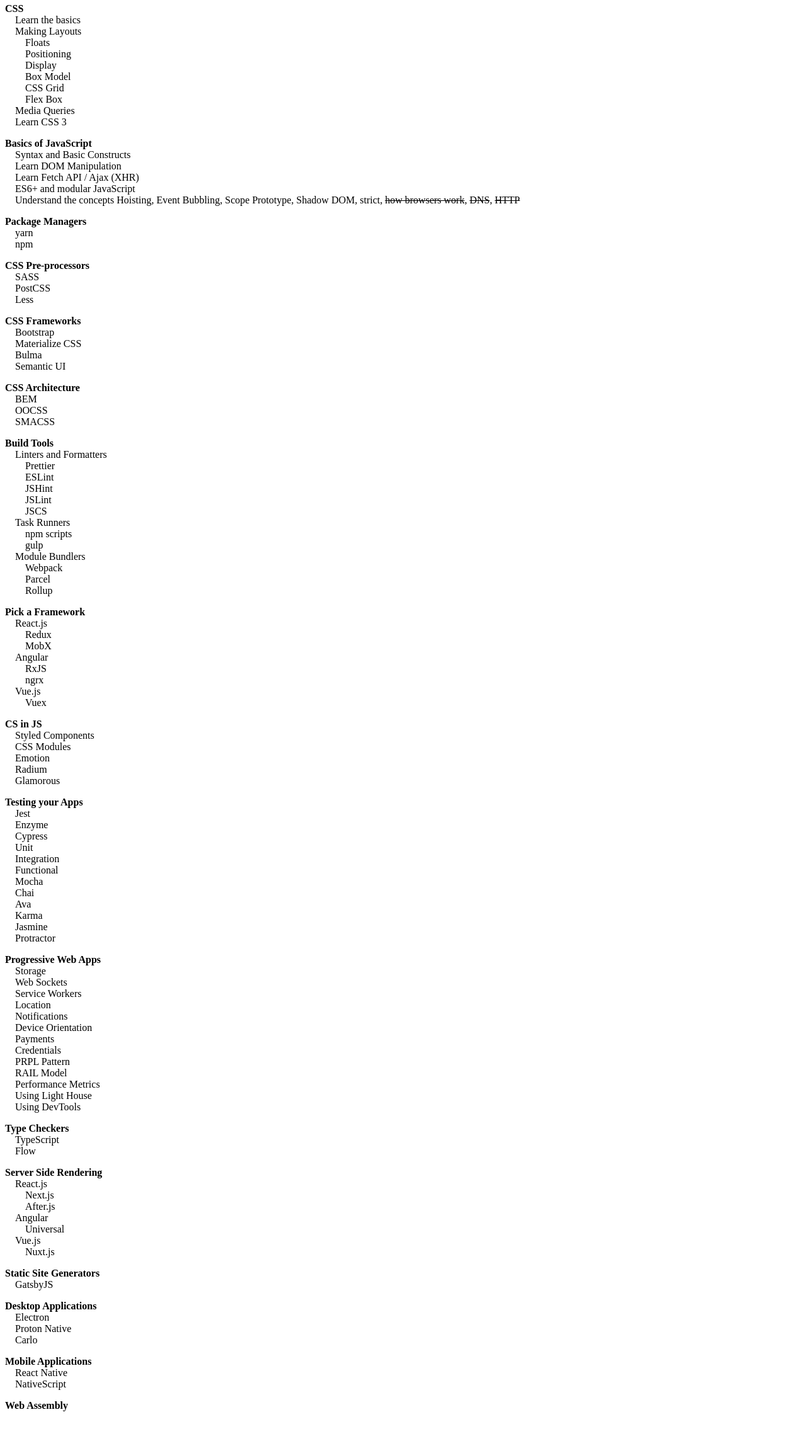
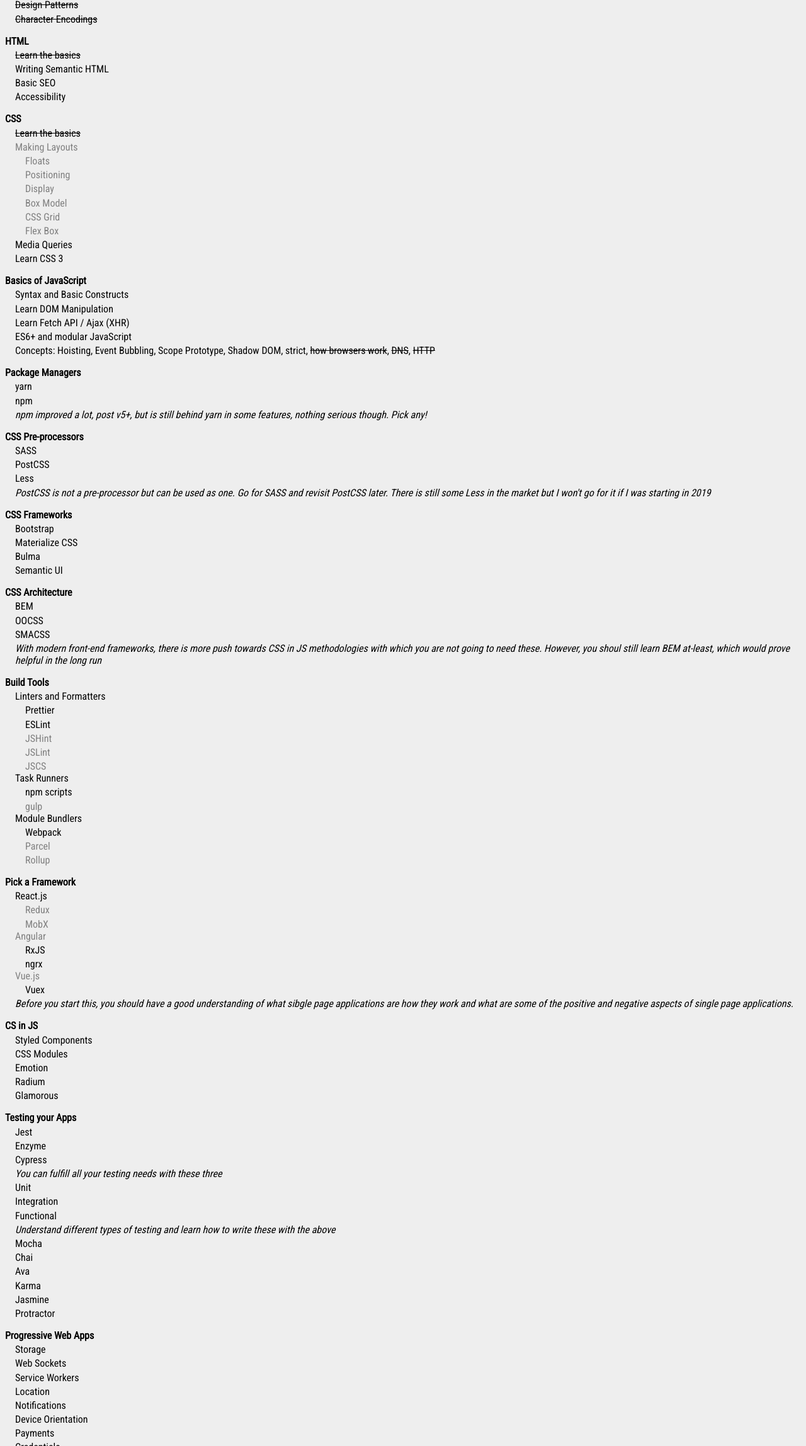
Before and after one commit to miniminimalist/homepage, a plain HTML site: page roadmap.html in a window 1280 px wide. Shown: the part 504-2800 px from the top of the page at 63% size. Before the commit the page ends 2753 px from the top, so only its background shows below. Drawn offline with Linux system fonts and the light colour scheme.

Commit message:
v0.0.4 \\\ Internal CSS +resources

```diff
--- /dev/null
+++ b/resources.html
@@ -0,0 +1,90 @@
+<!DOCTYPE html>
+<html lang="en" dir="ltr">
+  <head>
+    <meta charset="utf-8">
+    <link href="https://fonts.googleapis.com/css?family=Roboto+Condensed&display=swap" rel="stylesheet">
+    <title>Kovalev Evgeniy | HTML\CSS\JS and other usefull resources</title>
+
+    <!-- ▼▼▼ Temporary internal CSS ▼▼▼ -->
+    <style>
+
+      body {
+        background-color: #eeeeee;
+        font-family: 'Roboto Condensed', sans-serif;
+      }
+
+      li {
+        margin: 0 0 .5em 0;
+      }
+
+      footer {
+        background-color: dimGray;
+        color: white;
+        padding: 1em;
+      }
+
+      a:link {
+        color: dodgerBlue;
+      }
+
+      a:visited {
+        color: black;
+      }
+
+      a:hover {
+        color: #3FB2FF;
+      }
+
+      a:active {
+        color: white;
+      }
+
+      footer a:link {
+        color: white;
+      }
+
+      footer a:visited {
+        color: white;
+      }
+
+      footer a:hover {
+        color: #3FB2FF;
+      }
+
+      footer a:active {
+        color: white;
+      }
+
+    </style>
+    <!-- ▲▲▲ Temporary internal CSS ▲▲▲ -->
+
+  </head>
+
+  <body>
+    <p>&lt;-- <a href="index.html" title="Main Page">Back</a></p>
+
+    <main>
+
+      <ul>
+        <li><a href="https://roadmap.sh">RoadMap.sh</a> - Roadmaps for Developers</li>
+        <li><a href="https://www.freecodecamp.org/" target="_blank">freeCodeCamp.org</a> - Learn to code</li>
+        <li><a href="https://www.w3schools.com/" target="_blank">w3schools.com</a> - Code reference</li>
+        <li><a href="https://www.w3.org/TR/WCAG20-TECHS/Overview.html#contents" target="_blank">Techniques for WCAG 2.0</a> - Techniques and Failures for Web Content Accessibility Guidelines 2.0</li>
+        <li><a href="https://atom.io/" target="_blank">ATOM.io</a> - A hackable text editor</li>
+        <li><a href="https://git-scm.com/book/en/v2" target="_blank">Git Book v2</a> - online Git manual</li>
+        <li><a href="https://github.com/" target="_blank">GitHub.com</a> - Git online repositories</li>
+        <li><a href="https://stackoverflow.com/" target="_blank">StackOverflow.com</a> - IT Google</li>
+        <li><a href="https://habr.com/" target="_blank">habr.com</a> - Russian IT blogs</li>
+        <li><a href="https://css-tricks.com/">CSS-tricks.com</a> - Examples of good CSS effects</li>
+        <li><a href="https://typo3.org/" target="_blank">TYPO3.org</a> - CMS</li>
+        <li><a href="https://fonts.google.com/" target="_blank">Google Web Fonts</a> - Embedded Web Fonts</li>
+        <li><a href="https://htmlcolorcodes.com/" target="_blank">HTML Color Harmonies</a></li>
+        <li><a href="https://byet.host/" target="_blank">ByetHost</a> - Free hosting for only learning purposes (do not use for commercial)</li>
+        <li><a href="https://semver.org/" target="_blank">Semantic Versioning 2.0.0</a> </li>
+        <li><a href ="https://www.radio.net/s/ambientsleepingpill" target="_blank">Ambient Sleeping Pill</a> - radio</li>
+      </ul>
+
+    </main>
+  </body>
+
+</html>
--- a/roadmap.html
+++ b/roadmap.html
@@ -2,22 +2,58 @@
 <html lang="en" dir="ltr">
   <head>
     <meta charset="utf-8">
+    <link href="https://fonts.googleapis.com/css?family=Roboto+Condensed&display=swap" rel="stylesheet">
     <title>Kovalev Evgeniy | Learning roadmap</title>
 
     <!-- ▼▼▼ Temporary internal CSS ▼▼▼ -->
     <style>
+
+      .cdt {
+        margin: 0 0 0 0;
+      }
+
+      .rec {
+        color: black;
+      }
+
+      .opt {
+        color: gray;
+      }
+
+      body {
+        background-color: #eeeeee;
+        font-family: 'Roboto Condensed', sans-serif;
+      }
+
       dl {
         margin: 0;
+        color: gray;
       }
+
       dt {
         margin: 1em 0 0 0;
       }
-      #idt {
-        margin: 0 0 0 0;
+
+      dd {
+        margin: 0.2em 0 0 1em;
       }
-      dd {
-        margin: 0 0 0 1em;
+
+      a:link {
+        color: dodgerBlue;
       }
+
+      a:visited {
+        color: black;
+      }
+
+      a:hover {
+        color: #3FB2FF;
+      }
+
+      a:active {
+        color: white;
+      }
+
     </style>
     <!-- ▲▲▲ Temporary internal CSS ▲▲▲ -->
 
@@ -27,12 +63,17 @@
     <p>&lt;-- <a href="index.html" title="Main Page">Back</a></p>
     <main>
       <h2>Front-End learning Roadmap</h2>
-      <p>
-        Legend:<br>
-        Learning in progress<br>
-        <s>Finished</s>
-      </p>
-      <dl>
+      <p>By <a href="https://twitter.com/kamranahmedse" target="_blank">Kamran Ahmed</a><br><a href="https://roadmap.sh" target="_blank">Original version</a></p>
+
+      <dl class="rec">
+        <dt>Legend:</dt>
+        <dd>Recomended</dd>
+        <dd class="opt">Options</dd>
+        <dd>Learning in progress</dd>
+        <dd><s>Finished</s></dd>
+      </dl>
+
+      <dl class="rec">
         <dt><strong><s>Basic prerequisite</s></strong></dt>
         <dd><s>Git - Version Control</s></dd>
         <dd><s>Basic Terminal Usage</s></dd>
@@ -47,18 +88,18 @@
         <dd><s>Character Encodings</s></dd>
       </dl>
 
-      <dl>
+      <dl class="rec">
         <dt><strong>HTML</strong></dt>
           <dd><s>Learn the basics</s></dd>
           <dd>Writing Semantic HTML</dd>
           <dd>Basic SEO</dd>
           <dd>Accessibility</dd>
 
-        <dt><strong>CSS</strong></dt>
-          <dd>Learn the basics</dd>
+        <dt class="rec"><strong>CSS</strong></dt>
+          <dd><s>Learn the basics</s></dd>
           <dd>
             <dl>
-              <dt id="idt">Making Layouts</dt>
+              <dt class="cdt">Making Layouts</dt>
                 <dd>Floats</dd>
                 <dd>Positioning</dd>
                 <dd>Display</dd>
@@ -70,80 +111,86 @@
           <dd>Media Queries</dd>
           <dd>Learn CSS 3</dd>
 
-        <dt><strong>Basics of JavaScript</strong></dt>
+        <dt class="rec"><strong>Basics of JavaScript</strong></dt>
           <dd>Syntax and Basic Constructs</dd>
           <dd>Learn DOM Manipulation</dd>
           <dd>Learn Fetch API / Ajax (XHR)</dd>
           <dd>ES6+ and modular JavaScript</dd>
-          <dd>Understand the concepts Hoisting, Event Bubbling, Scope Prototype, Shadow DOM, strict, <s>how browsers work</s>, <s>DNS</s>, <s>HTTP</s></dd>
+          <dd>Concepts: Hoisting, Event Bubbling, Scope Prototype, Shadow DOM, strict, <s>how browsers work</s>, <s>DNS</s>, <s>HTTP</s></dd>
 
-        <dt><strong>Package Managers</strong></dt>
-          <dd>yarn</dd>
-          <dd>npm</dd>
+        <dt class="rec"><strong>Package Managers</strong></dt>
+          <dd class="rec">yarn</dd>
+          <dd class="rec">npm</dd>
+          <dd><i>npm improved a lot, post v5+, but is still behind yarn in some features, nothing serious though. Pick any!</i></dd>
 
-        <dt><strong>CSS Pre-processors</strong></dt>
-          <dd>SASS</dd>
+        <dt class="rec"><strong>CSS Pre-processors</strong></dt>
+          <dd class="rec">SASS</dd>
           <dd>PostCSS</dd>
           <dd>Less</dd>
+          <dd><i>PostCSS is not a pre-processor but can be used as one. Go for SASS and revisit PostCSS later. There is still some Less in the market but I won't go for it if I was starting in 2019</i></dd>
 
-        <dt><strong>CSS Frameworks</strong></dt>
-          <dd>Bootstrap</dd>
+        <dt class="rec"><strong>CSS Frameworks</strong></dt>
+          <dd class="rec">Bootstrap</dd>
           <dd>Materialize CSS</dd>
           <dd>Bulma</dd>
           <dd>Semantic UI</dd>
 
-        <dt><strong>CSS Architecture</strong></dt>
-          <dd>BEM</dd>
+        <dt class="rec"><strong>CSS Architecture</strong></dt>
+          <dd class="rec">BEM</dd>
           <dd>OOCSS</dd>
           <dd>SMACSS</dd>
+          <dd><i>With modern front-end frameworks, there is more push towards CSS in JS methodologies with which you are not going to need these. However, you shoul still learn BEM at-least, which would prove helpful in the long run</i></dd>
 
-        <dt><strong>Build Tools</strong></dt>
+        <dt class="rec"><strong>Build Tools</strong></dt>
           <dd>
             <dl>
-              <dt id="idt">Linters and Formatters</dt>
-                <dd>Prettier</dd>
-                <dd>ESLint</dd>
+              <dt class="cdt rec">Linters and Formatters</dt>
+                <dd class="rec">Prettier</dd>
+                <dd class="rec">ESLint</dd>
                 <dd>JSHint</dd>
                 <dd>JSLint</dd>
                 <dd>JSCS</dd>
-              <dt id="idt">Task Runners</dt>
-                <dd>npm scripts</dd>
+              <dt class="cdt rec">Task Runners</dt>
+                <dd class="rec">npm scripts</dd>
                 <dd>gulp</dd>
-              <dt id="idt">Module Bundlers</dt>
-                <dd>Webpack</dd>
+              <dt class="cdt rec">Module Bundlers</dt>
+                <dd class="rec">Webpack</dd>
                 <dd>Parcel</dd>
                 <dd>Rollup</dd>
             </dl>
           </dd>
 
-        <dt><strong>Pick a Framework</strong></dt>
+        <dt class="rec"><strong>Pick a Framework</strong></dt>
           <dd>
             <dl>
-              <dt id="idt"> React.js</dt>
+              <dt class="cdt rec"> React.js</dt>
                 <dd>Redux</dd>
                 <dd>MobX</dd>
-              <dt id="idt">Angular</dt>
-                <dd>RxJS</dd>
-                <dd>ngrx</dd>
-              <dt id="idt">Vue.js</dt>
-                <dd>Vuex</dd>
+              <dt class="cdt">Angular</dt>
+                <dd class="rec">RxJS</dd>
+                <dd class="rec">ngrx</dd>
+              <dt class="cdt">Vue.js</dt>
+                <dd class="rec">Vuex</dd>
             </dl>
           </dd>
+          <dd><i>Before you start this, you should have a good understanding of what sibgle page applications are how they work and what are some of the positive and negative aspects of single page applications.</i></dd>
 
         <dt><strong>CS in JS</strong></dt>
-          <dd>Styled Components</dd>
-          <dd>CSS Modules</dd>
+          <dd class="rec">Styled Components</dd>
+          <dd class="rec">CSS Modules</dd>
           <dd>Emotion</dd>
           <dd>Radium</dd>
           <dd>Glamorous</dd>
 
         <dt><strong>Testing your Apps</strong></dt>
-          <dd>Jest</dd>
-          <dd>Enzyme</dd>
-          <dd>Cypress</dd>
-          <dd>Unit</dd>
-          <dd>Integration</dd>
-          <dd>Functional</dd>
+          <dd class="rec">Jest</dd>
+          <dd class="rec">Enzyme</dd>
+          <dd class="rec">Cypress</dd>
+          <dd><i>You can fulfill all your testing needs with these three</i></dd>
+          <dd class="rec">Unit</dd>
+          <dd class="rec">Integration</dd>
+          <dd class="rec">Functional</dd>
+          <dd><i>Understand different types of testing and learn how to write these with the above</i> </dd>
           <dd>Mocha</dd>
           <dd>Chai</dd>
           <dd>Ava</dd>
@@ -152,50 +199,54 @@
           <dd>Protractor</dd>
 
         <dt><strong>Progressive Web Apps</strong></dt>
-          <dd>Storage</dd>
-          <dd>Web Sockets</dd>
-          <dd>Service Workers</dd>
+          <dd class="rec">Storage</dd>
+          <dd class="rec">Web Sockets</dd>
+          <dd class="rec">Service Workers</dd>
           <dd>Location</dd>
           <dd>Notifications</dd>
           <dd>Device Orientation</dd>
           <dd>Payments</dd>
           <dd>Credentials</dd>
-          <dd>PRPL Pattern</dd>
-          <dd>RAIL Model</dd>
-          <dd>Performance Metrics</dd>
-          <dd>Using Light House</dd>
-          <dd>Using DevTools</dd>
+          <dd><i>Learn different Web APIs used in PWAs</i></dd>
+          <dd class="rec">PRPL Pattern</dd>
+          <dd class="rec">RAIL Model</dd>
+          <dd class="rec">Performance Metrics</dd>
+          <dd class="rec">Using Light House</dd>
+          <dd class="rec">Using DevTools</dd>
+          <dd>Calculating, Measuring and improving performance</dd>
 
-        <dt><strong>Type Checkers</strong></dt>
-            <dd>TypeScript</dd>
+        <dt class="rec"><strong>Type Checkers</strong></dt>
+            <dd class="rec">TypeScript</dd>
             <dd>Flow</dd>
 
         <dt><strong>Server Side Rendering</strong></dt>
           <dd>
             <dl>
-              <dt id="idt">React.js</dt>
-              <dd>Next.js</dd>
+              <dt class="cdt rec">React.js</dt>
+              <dd class="rec">Next.js</dd>
               <dd>After.js</dd>
-              <dt id="idt">Angular</dt>
+              <dt class="cdt">Angular</dt>
               <dd>Universal</dd>
-              <dt id="idt">Vue.js</dt>
+              <dt class="cdt">Vue.js</dt>
               <dd>Nuxt.js</dd>
             </dl>
           </dd>
 
         <dt><strong>Static Site Generators</strong></dt>
-          <dd>GatsbyJS</dd>
+          <dd class="rec">GatsbyJS</dd>
 
         <dt><strong>Desktop Applications</strong></dt>
-          <dd>Electron</dd>
+          <dd class="rec">Electron</dd>
           <dd>Proton Native</dd>
           <dd>Carlo</dd>
 
         <dt><strong>Mobile Applications</strong></dt>
-          <dd>React Native</dd>
+          <dd class="rec">React Native</dd>
           <dd>NativeScript</dd>
 
         <dt><strong>Web Assembly</strong></dt>
+
+        <dt class="rec">Keep Learning</dt>
       </dl>
     </main>
   </body>
```
Also changed, not shown: index.html (+3 -2 lines).
